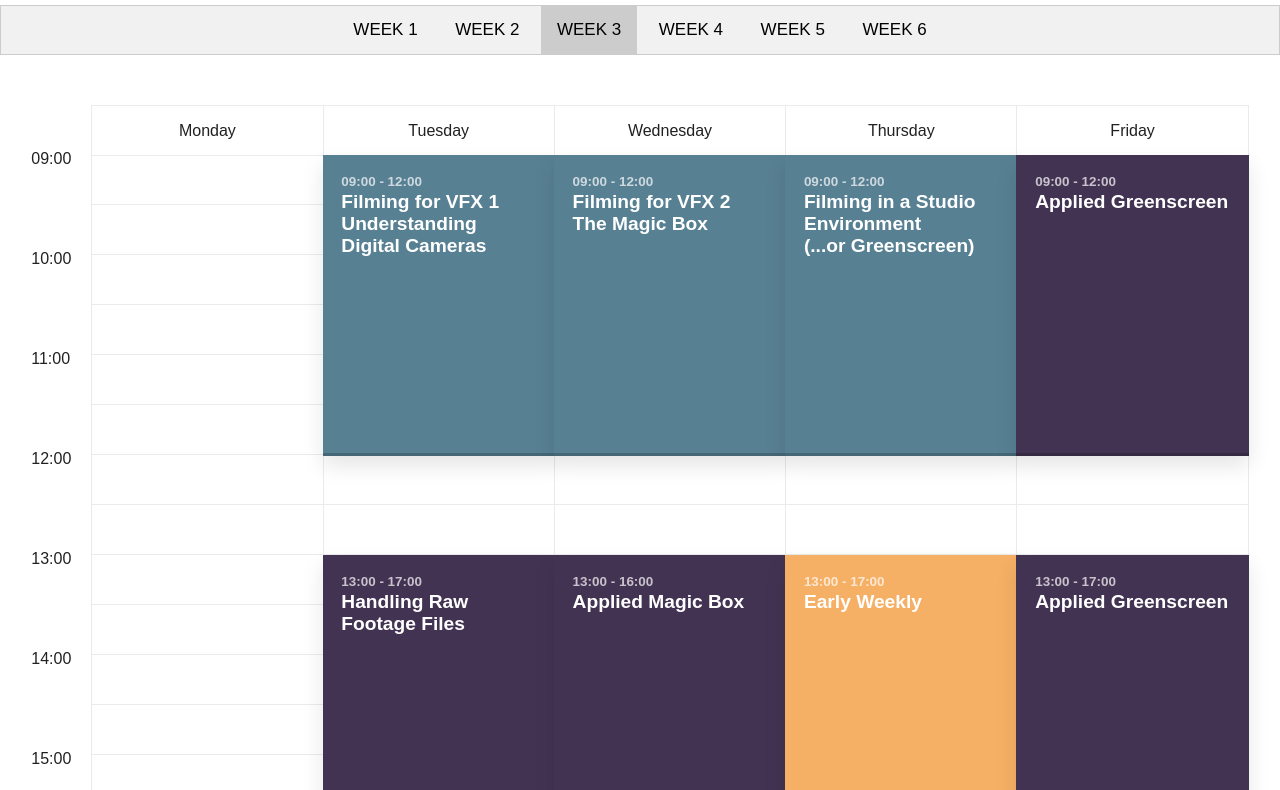
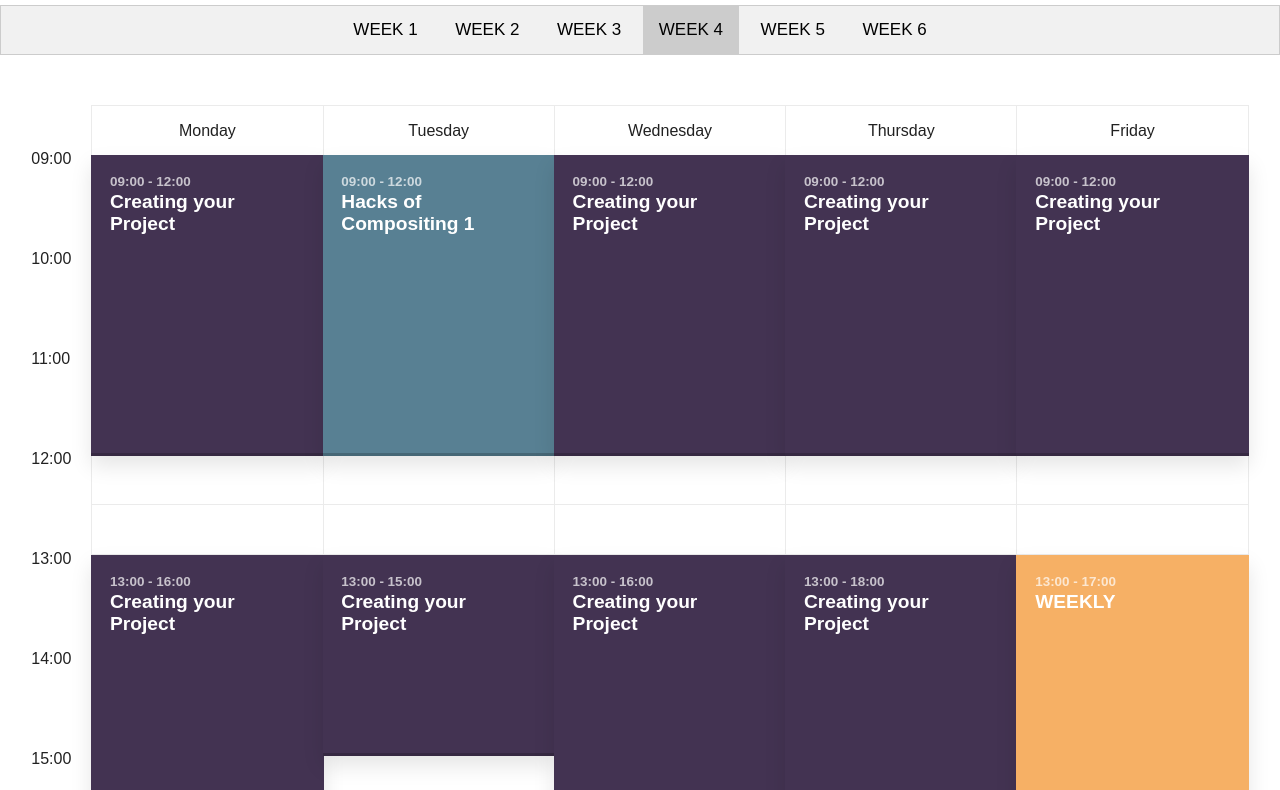
Before and after one commit to KimGoddardJr/kimgoddardjr.github.io, a plain HTML site: page index.html in a window 1280 px wide. Shown: the part 221-1011 px from the top of the page. Drawn offline with Linux system fonts and the light colour scheme.

Commit message:
updated autostart

```diff
--- a/index.html
+++ b/index.html
@@ -78,8 +78,8 @@
   <div align="center" class="tab margin-top-sm">
     <button class="tablinks" onclick="openCity(event, 'WEEK1')">WEEK 1</button>
     <button class="tablinks" onclick="openCity(event, 'WEEK2')">WEEK 2</button>
-    <button class="tablinks" onclick="openCity(event, 'WEEK3')" id="defaultOpen" >WEEK 3</button>
-    <button class="tablinks" onclick="openCity(event, 'WEEK4')">WEEK 4</button>
+    <button class="tablinks" onclick="openCity(event, 'WEEK3')">WEEK 3</button>
+    <button class="tablinks" onclick="openCity(event, 'WEEK4')" id="defaultOpen" >WEEK 4</button>
     <button class="tablinks" onclick="openCity(event, 'WEEK5')">WEEK 5</button>
     <button class="tablinks" onclick="openCity(event, 'WEEK6')">WEEK 6</button>
   </div>
```
